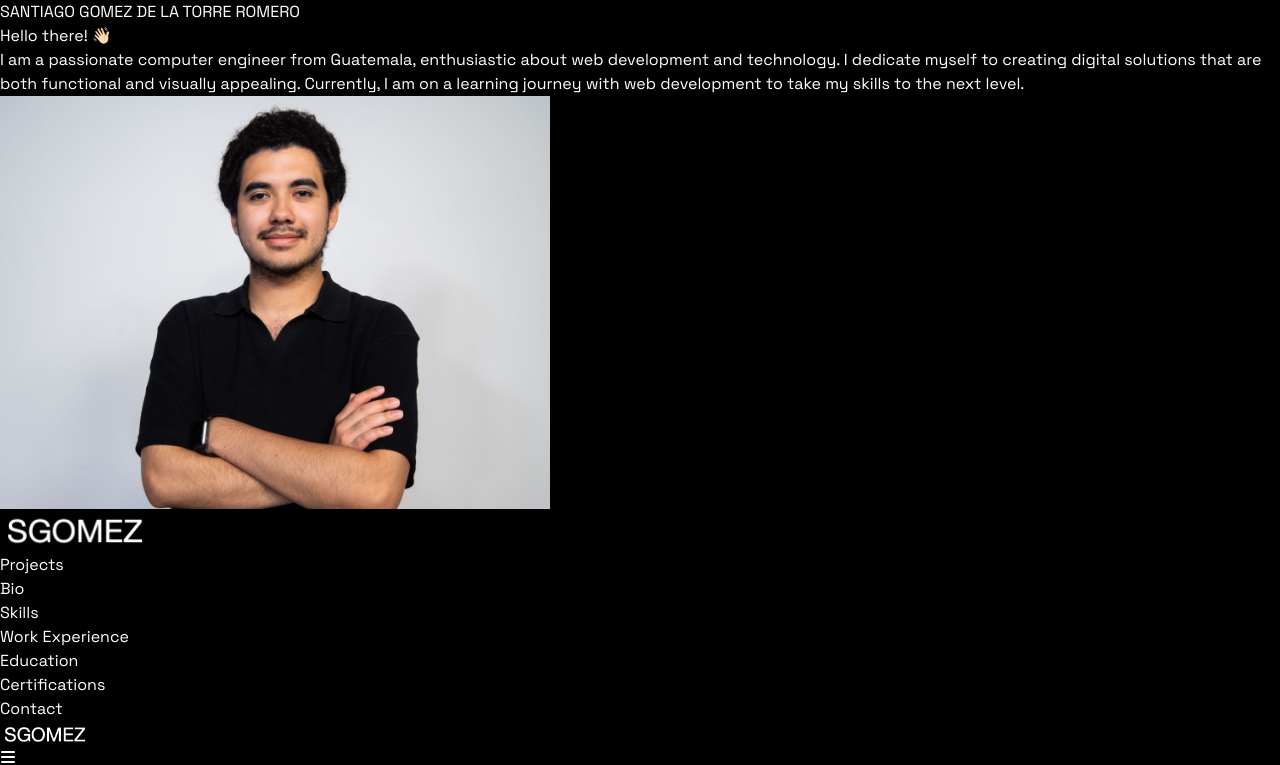
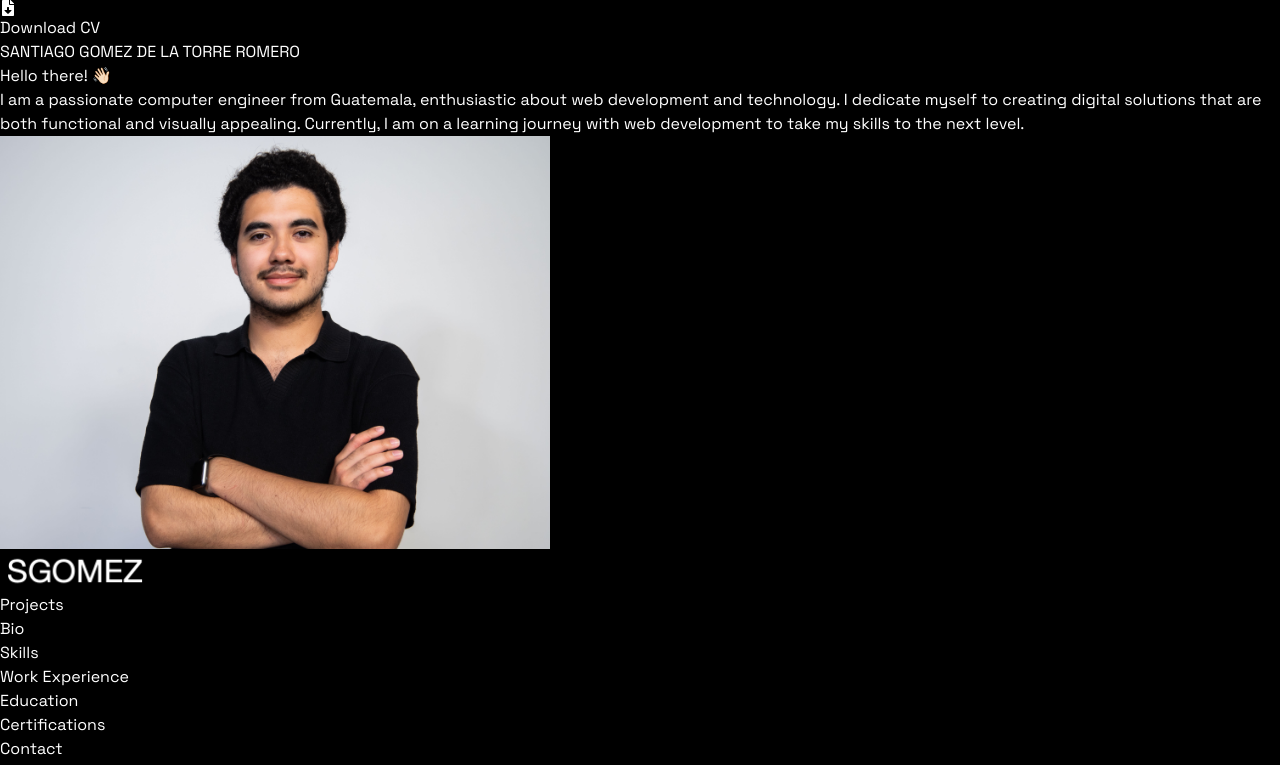
Before and after one commit to sgomez-dev/sgomez-portfolio, a React (Vite) app in the folder portfolio/: page / in a window 1280 px wide. Shown: the top 765 px of the page. Built offline with nearby package versions, Linux system fonts and the light colour scheme.

Commit message:
ADDING CV

```diff
--- a/portfolio/src/App.jsx
+++ b/portfolio/src/App.jsx
@@ -8,12 +8,14 @@ import Navbar from "./Components/Navbar";
 import Projects from "./Components/Projects";
 import Skills from "./Components/Skills";
 import WorkExperience from "./Components/WorkExperience";
+import FloatingCTA from "./Components/FloatingCTA";
 
 const App = () => {
   return (
     <div className="relative h-full overflow-y-hidden antialiased">
       <div className="fixed inset-0 bg-fixed bg-cover bg-center bg-img"></div>
       <div className="relative z-10 flex flex-col items-center p-4 space-y-8 container mx-auto">
+        <FloatingCTA />
         <Hero />
         <Navbar />
         <Projects />
--- /dev/null
+++ b/portfolio/src/Components/FloatingCTA.jsx
@@ -0,0 +1,16 @@
+import { FaFileDownload } from "react-icons/fa";
+
+const FloatingCTA = () => {
+  return (
+    <a
+      href="../../public/Santiago Gómez de la Torre - CV.pdf"
+      download
+      className="fixed bottom-8 right-8 z-50 flex items-center gap-2 rounded-full border border-stone-50/30 bg-stone-200 px-4 py-3 font-medium text-stone-900 shadow-lg transition-all hover:bg-stone-300 hover:shadow-xl"
+    >
+      <FaFileDownload className="text-xl" />
+      <span>Download CV</span>
+    </a>
+  );
+};
+
+export default FloatingCTA;
```
Also changed, not shown: 1 other file (tests, documents, lock files or other folders).
